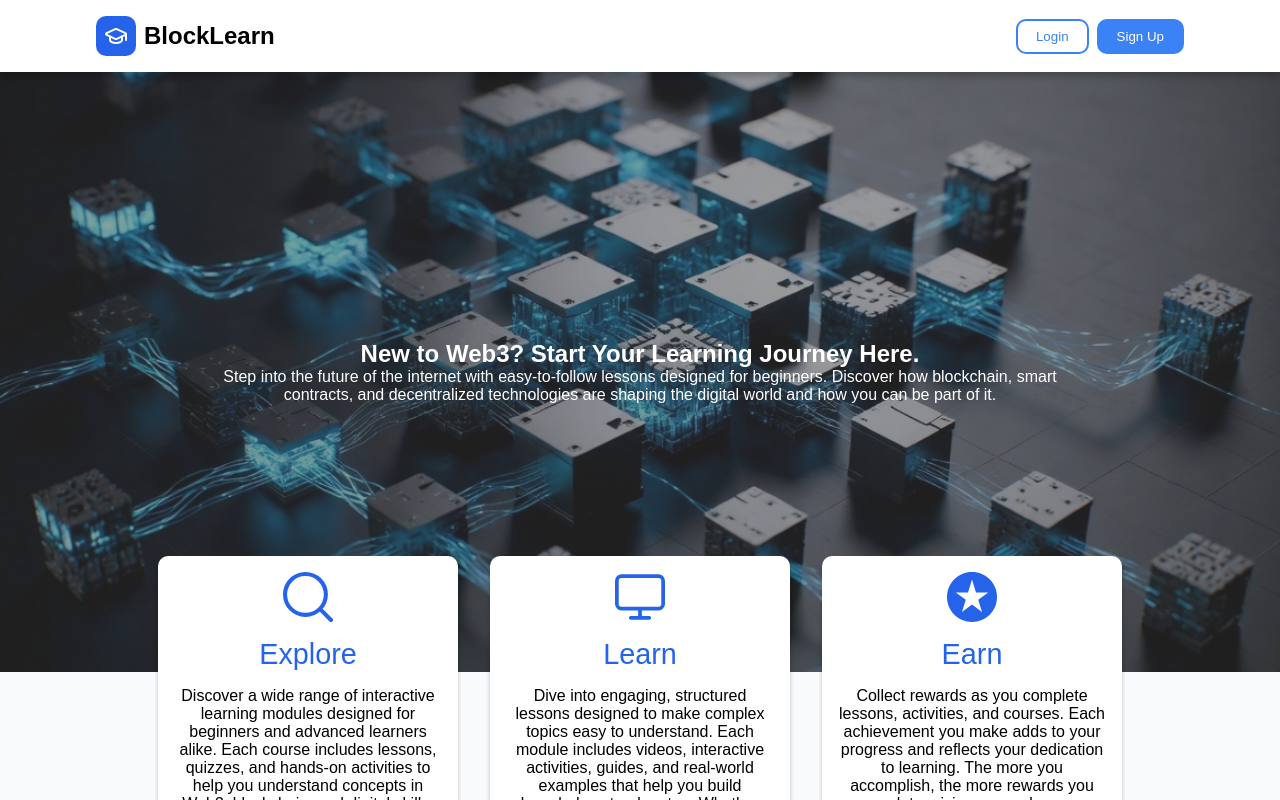
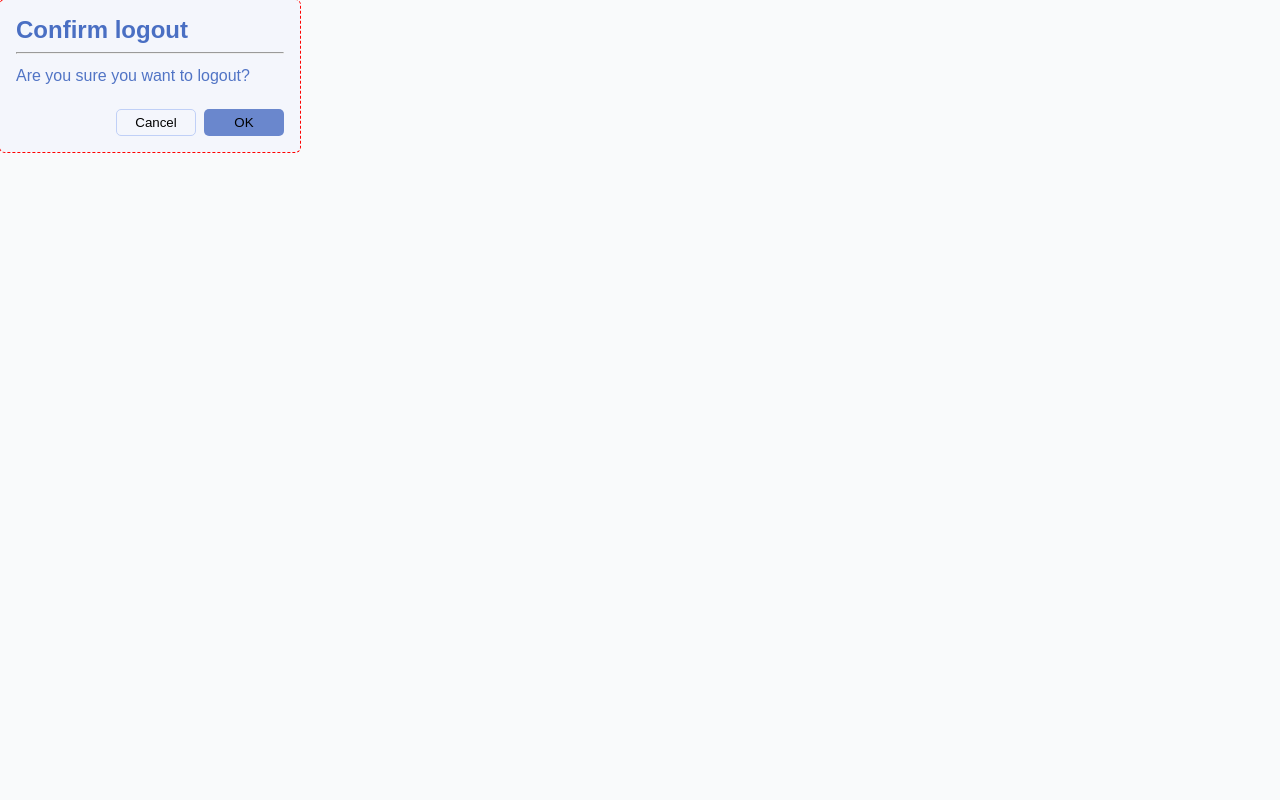
Before and after one commit to NoviceJcb09/BlockLearn, a React (Vite) app in the folder frontend/: page / in a window 1280 px wide. Shown: the top 800 px of the page. Built offline with nearby package versions, Linux system fonts and the light colour scheme.

Commit message:
done with logout component layout

```diff
--- /dev/null
+++ b/frontend/src/components/Logout/Logout.css
@@ -0,0 +1,47 @@
+.logout-container {
+  background-color: #f4f6fc;
+  outline: 1px dashed red;
+  border-radius: 5px;
+  padding: 1rem;
+  width: 300px;
+  display: flex;
+  flex-direction: column;
+  gap: 1.5rem;
+
+  .top-section {
+    & > :first-child {
+      color: #4a6fc3;
+    }
+
+    hr {
+      margin-top: 0.5rem;
+    }
+
+    p {
+      color: #5174c5;
+      margin-top: 0.8rem;
+    }
+  }
+
+  .button-section {
+    justify-content: flex-end;
+    display: flex;
+    gap: 0.5rem;
+
+    & > :first-child {
+      border: 1px solid #c0d0f7;
+    }
+
+    & > :last-child {
+      background-color: #6a87cd;
+    }
+
+    button {
+      width: 80px;
+      border-radius: 5px;
+      background-color: transparent;
+      border: none;
+      padding: 5px 10px;
+    }
+  }
+}
--- /dev/null
+++ b/frontend/src/components/Logout/Logout.jsx
@@ -0,0 +1,20 @@
+import "./Logout.css";
+
+const Logout = () => {
+  return (
+    <div className="logout-container">
+      <div className="top-section">
+        <h2>Confirm logout</h2>
+        <hr />
+        <p>Are you sure you want to logout?</p>
+      </div>
+
+      <div className="button-section">
+        <button>Cancel</button>
+        <button>OK</button>
+      </div>
+    </div>
+  );
+};
+
+export default Logout;
--- /dev/null
+++ b/frontend/src/components/Modal/Modal.jsx
@@ -0,0 +1,5 @@
+const Modal = () => {
+  return <div></div>;
+};
+
+export default Modal;
--- a/frontend/src/main.jsx
+++ b/frontend/src/main.jsx
@@ -1,9 +1,11 @@
 import { StrictMode } from "react";
 import { createRoot } from "react-dom/client";
 import App from "./App.jsx";
+import Logout from "./components/Logout/Logout.jsx";
 
 createRoot(document.getElementById("root")).render(
   <StrictMode>
-    <App />
+    {/* <App /> */}
+    <Logout />
   </StrictMode>,
 );
```
Also changed, not shown: frontend/src/components/Modal/Modal.css (added).
